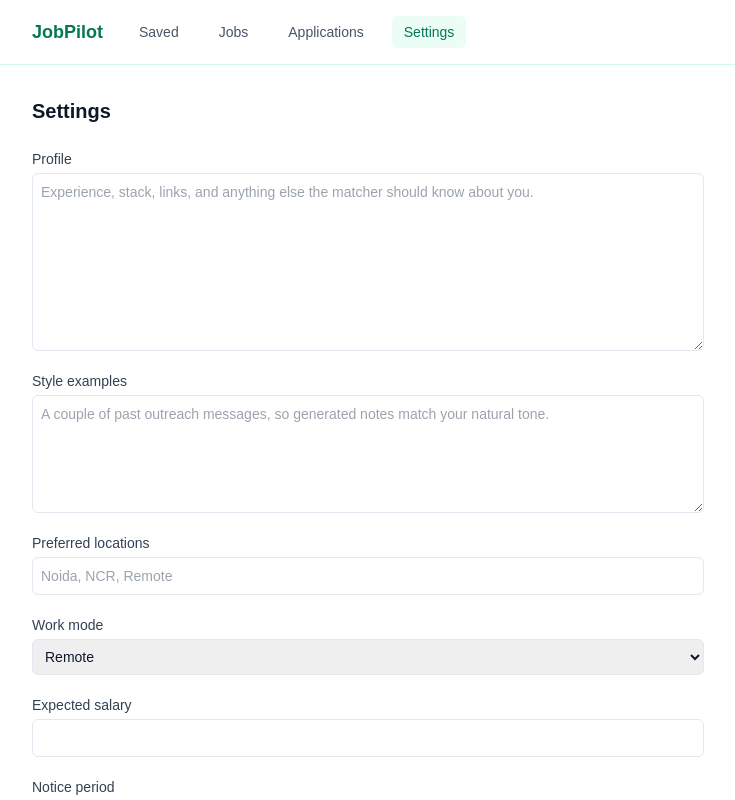
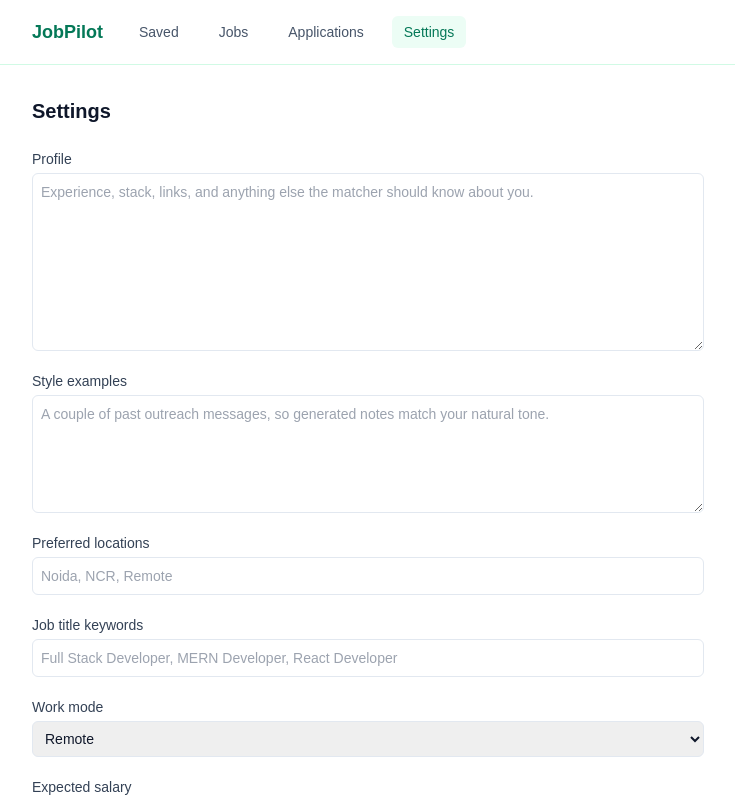
Before and after one commit to sumit-verma11/jobFinder, a Next.js app: page /settings in a window 1280 px wide. Shown: the top 800 px of the page, without its empty margins (56-791 px from the left). Built offline with nearby package versions, Linux system fonts and the light colour scheme; no server answers; the database is empty.

Commit message:
feat: add jobTitleKeywords to profile and Settings page

```diff
--- a/src/app/api/settings/route.ts
+++ b/src/app/api/settings/route.ts
@@ -13,6 +13,10 @@ export async function POST(request: Request) {
       .split(",")
       .map((location) => location.trim())
       .filter(Boolean);
+    const jobTitleKeywords = String(form.get("jobTitleKeywords") ?? "")
+      .split(",")
+      .map((keyword) => keyword.trim())
+      .filter(Boolean);
     const workMode = String(form.get("workMode") ?? "REMOTE") as WorkMode;
     const expectedSalary = String(form.get("expectedSalary") ?? "").trim() || null;
     const noticePeriod = String(form.get("noticePeriod") ?? "").trim() || null;
@@ -25,6 +29,7 @@ export async function POST(request: Request) {
       profileText,
       styleExamplesText,
       preferredLocations,
+      jobTitleKeywords,
       workMode,
       expectedSalary,
       noticePeriod,
--- a/src/components/SettingsForm.tsx
+++ b/src/components/SettingsForm.tsx
@@ -60,6 +60,17 @@ export function SettingsForm({ profile }: { profile: UserProfile | null }) {
       </label>
 
       <label className="flex flex-col gap-1">
+        <span className="text-sm font-medium text-slate-700">Job title keywords</span>
+        <input
+          type="text"
+          name="jobTitleKeywords"
+          defaultValue={profile?.jobTitleKeywords.join(", ") ?? ""}
+          className="rounded-md border border-slate-200 p-2 text-sm"
+          placeholder="Full Stack Developer, MERN Developer, React Developer"
+        />
+      </label>
+
+      <label className="flex flex-col gap-1">
         <span className="text-sm font-medium text-slate-700">Work mode</span>
         <select
           name="workMode"
--- a/src/lib/profile.ts
+++ b/src/lib/profile.ts
@@ -15,6 +15,7 @@ export interface ProfileInput {
   workMode: WorkMode;
   expectedSalary: string | null;
   noticePeriod: string | null;
+  jobTitleKeywords: string[];
   resumeFileName?: string;
   resumeFilePath?: string;
 }
@@ -52,6 +53,7 @@ export async function saveProfile(input: ProfileInput): Promise<void> {
       workMode: input.workMode,
       expectedSalary: input.expectedSalary,
       noticePeriod: input.noticePeriod,
+      jobTitleKeywords: input.jobTitleKeywords,
       ...resumeFields,
     },
     update: {
@@ -61,7 +63,13 @@ export async function saveProfile(input: ProfileInput): Promise<void> {
       workMode: input.workMode,
       expectedSalary: input.expectedSalary,
       noticePeriod: input.noticePeriod,
+      jobTitleKeywords: input.jobTitleKeywords,
       ...resumeFields,
     },
   });
 }
+
+export async function loadJobTitleKeywords(): Promise<string[]> {
+  const row = await db.userProfile.findUnique({ where: { id: "default" } });
+  return row?.jobTitleKeywords ?? [];
+}
```
